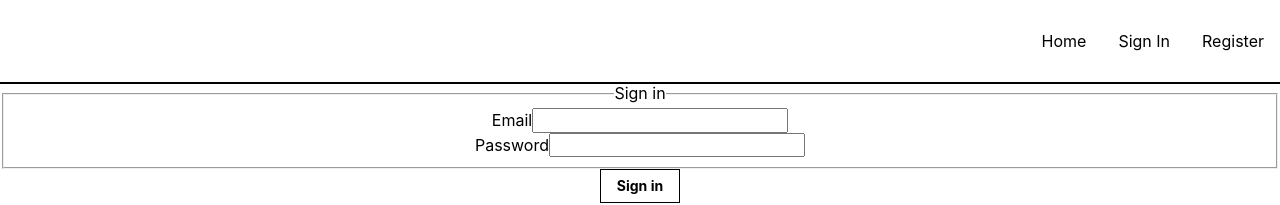
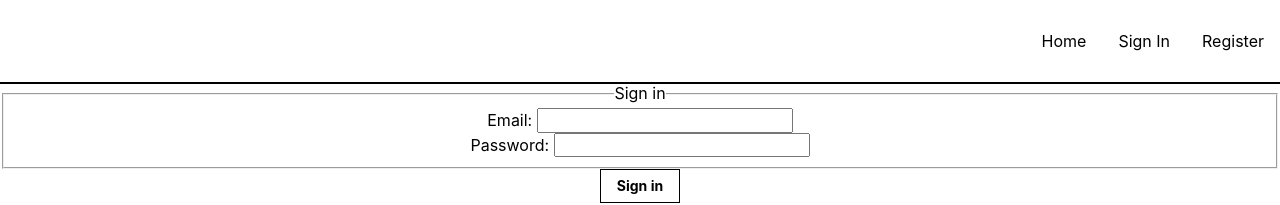
Before and after one commit to Double-T1/practice_front_end, a React (Create React App) app: page / in a window 1280 px wide. Both pictures are taken after a click on the element "Sign In". Shown: the top 205 px of the page. Built offline with nearby package versions, Linux system fonts and the light colour scheme.

Commit message:
little tweak for message display and route coordination

```diff
--- a/src/components/welcome/Register.js
+++ b/src/components/welcome/Register.js
@@ -36,10 +36,10 @@ class Register extends React.Component {
 		.then(res => res.json())
 		.then(user => {
 			if (user.id) {
-				this.props.loadUser(user);
-				this.props.onRouteChange("progress");
+				this.props.showAlert("Registered succesfully! You can now sign in to start your journey.",true);
+				this.props.onRouteChange("signin");
 			} else {
-				this.props.showAlert(user);
+				this.props.showAlert(user,false);
 			}
 		})
 	}
@@ -50,7 +50,7 @@ class Register extends React.Component {
 				<fieldset>
 					<legend>Register your account</legend>
 					<div id="name">
-						<label htmlFor="inputName">Name</label>
+						<label htmlFor="inputName">Name: </label>
 						<input
 							id="inputName"
 							type="text"
@@ -59,7 +59,7 @@ class Register extends React.Component {
 						/>
 					</div>
 					<div id="email">
-						<label htmlFor="inputEmail">Email</label>
+						<label htmlFor="inputEmail">Email: </label>
 						<input
 							id="inputEmail"
 							type="text"
@@ -68,7 +68,7 @@ class Register extends React.Component {
 						/>
 					</div>
 					<div id="password">
-						<label htmlFor="inputEmail">Password</label>
+						<label htmlFor="inputEmail">Password: </label>
 						<input
 							id="inputPassword"
 							type="text"
--- a/src/components/welcome/Signin.js
+++ b/src/components/welcome/Signin.js
@@ -36,7 +36,7 @@ class SignIn extends React.Component {
 				this.props.loadUser(user);
 				this.props.onRouteChange("progress");
 			} else {
-				this.props.showAlert(user);
+				this.props.showAlert(user,false);
 			}
 		})
 	}
@@ -47,7 +47,7 @@ class SignIn extends React.Component {
 				<fieldset>
 					<legend>Sign in</legend>
 					<div id="email">
-						<label htmlFor="inputEmail">Email</label>
+						<label htmlFor="inputEmail">Email: </label>
 						<input
 							id="inputEmail"
 							type="text"
@@ -56,7 +56,7 @@ class SignIn extends React.Component {
 						/>
 					</div>
 					<div id="password">
-						<label htmlFor="inputEmail">Password</label>
+						<label htmlFor="inputEmail">Password: </label>
 						<input
 							id="inputPassword"
 							type="text"
--- a/src/components/welcome/Welcome.js
+++ b/src/components/welcome/Welcome.js
@@ -10,35 +10,39 @@ class Welcome extends React.Component {
 		super(props);
 		this.state = {
 			isAlertVisible: false,
-			alertMessage: ""
+			message: "",
+			isSuccessful: false
 		}
 	}
 
-	showAlert = (message) => {
+	showAlert = (message, isSuccessful) => {
 		this.setState({
 			isAlertVisible: true,
-			alertMessage: message
+			message: message,
+			isSuccessful: isSuccessful
 		})
 
 		setTimeout(() => {
             this.setState({
             	isAlertVisible: false,
-            	alertMessage: ""
+            	message: "",
+            	isSuccessful: false
             })
         }, 3000);
 	}
 
 	render() {
 		const {route, loadUser, onRouteChange} = this.props;
+		const {isAlertVisible, message, isSuccessful} = this.state;
 		if (route === "home") {
 			return ( <Home /> );
 		} else {
 			return  (
 				<div>
-					{ this.state.isAlertVisible && <Alert alertMessage={this.state.alertMessage}/> }
+					{ isAlertVisible && ( <Alert message={message} isSuccessful={isSuccessful}/> ) }
 					{ route === "signin" ?
 						( <Signin loadUser={loadUser} onRouteChange={onRouteChange} showAlert={this.showAlert}/> ) :
-						( <Register loadUser={loadUser} onRouteChange={onRouteChange} showAlert={this.showAlert}/> )
+						( <Register onRouteChange={onRouteChange} showAlert={this.showAlert}/> )
 					}
 				</div>
 			)
--- a/src/components/welcome/alert/Alert.css
+++ b/src/components/welcome/alert/Alert.css
@@ -4,3 +4,10 @@
   color: white;
   margin-bottom: 15px;
 }
+
+.success {
+	padding: 20px;
+	background-color: #04AA6D; /* Light Green */
+	color: white;
+	margin-bottom: 15px;
+}
--- a/src/components/welcome/alert/Alert.js
+++ b/src/components/welcome/alert/Alert.js
@@ -1,11 +1,11 @@
 import React from "react";
 import './Alert.css';
 
-const Alert = ({ alertMessage }) => {
+const Alert = ({ message, isSuccessful }) => {
 	return (
-		<div className="alert">
+		<div className={ !isSuccessful ? ("alert") : ("success") } >
 			<h3>
-				{ alertMessage }
+				{ `${message}` }
 			</h3>
 		</div>
 	)
```
